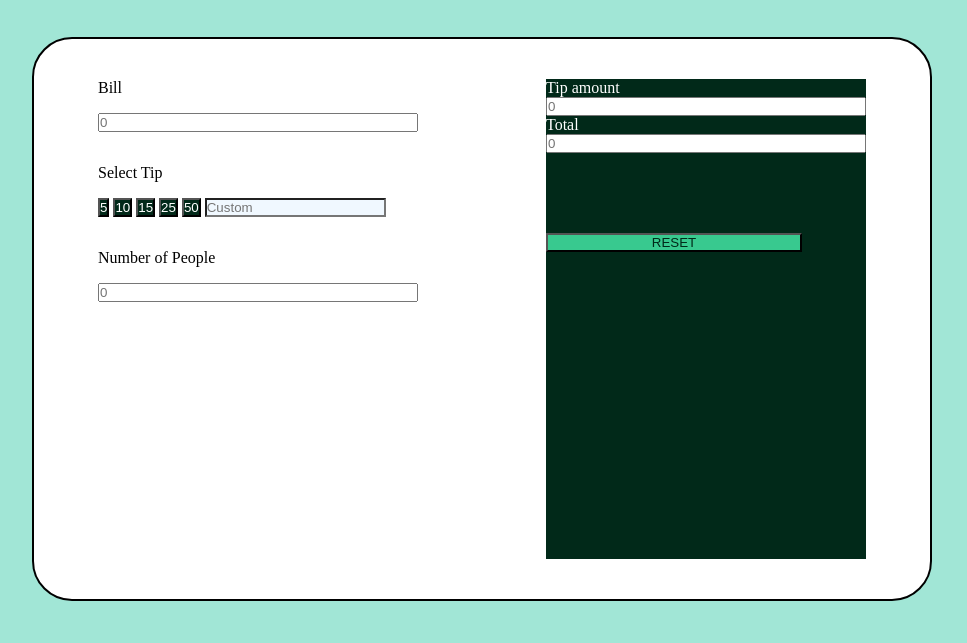
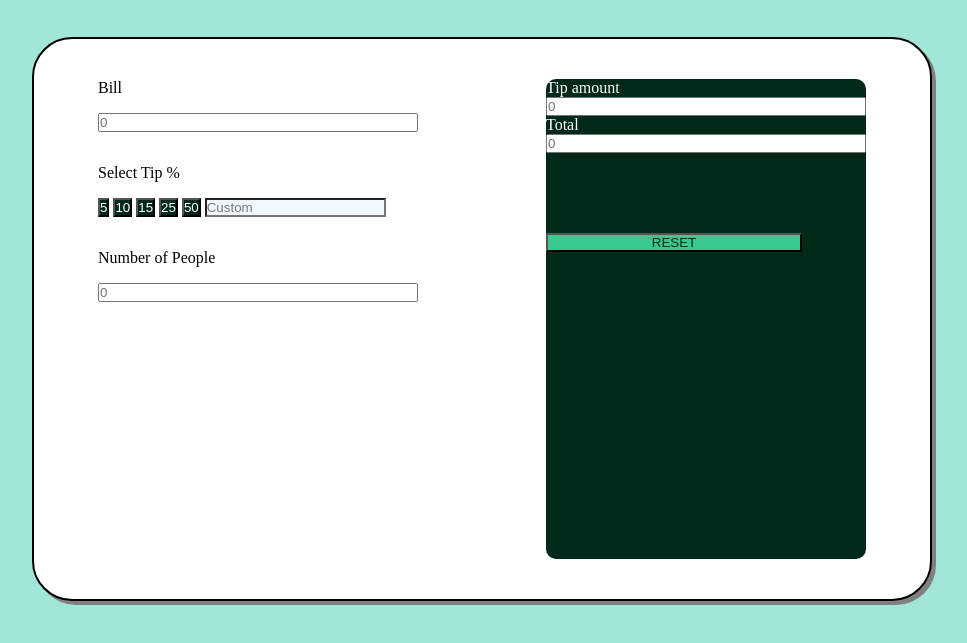
Before and after one commit to iam-nilanj0n/tip-calculator.github.io, a plain HTML site: page index.html in a window 1280 px wide. Shown: the part 95-738 px from the top of the page, without its empty margins (160-1127 px from the left). Drawn offline with Linux system fonts and the light colour scheme.

Commit message:
First commit

```diff
--- a/index.html
+++ b/index.html
@@ -5,8 +5,9 @@
     <meta charset="UTF-8">
     <meta http-equiv="X-UA-Compatible" content="IE=edge">
     <meta name="viewport" content="width=device-width, initial-scale=1.0">
+    <link rel="stylesheet" href="style.css">
     <title>Tip Calculator</title>
-    <link rel="stylesheet" href="style.css">
+    <link rel="icon" type="image/x-icon" href="./asset/icon.png">
 </head>
 
 <body>
@@ -21,7 +22,7 @@
                 <label class="bill">Bill</label>
                 <input type="text" class="billInput" placeholder="0">
 
-                <label class="select_tip">Select Tip </label>
+                <label class="select_tip">Select Tip %</label>
                 <dic class="select_tipSection">
                     <input type="submit" value="5" class="per5">
                     <input type="submit" value="10" class="per10">
--- a/style.css
+++ b/style.css
@@ -39,6 +39,8 @@ body{
     background-color: white;
     display: flex;
     flex-direction: row;
+    box-shadow: 4px 4px gray;
+
 }
 /* left_billSection is here */
 .left_billSection{
@@ -69,6 +71,8 @@ body{
     background-color: #012919;
     display: flex;
     flex-direction: column;
+    border: 0;
+    border-radius: 10px;
 }
 .right_billsection label{
     color: white;
```
Also changed, not shown: asset/icon.png (added), 1 other file.
